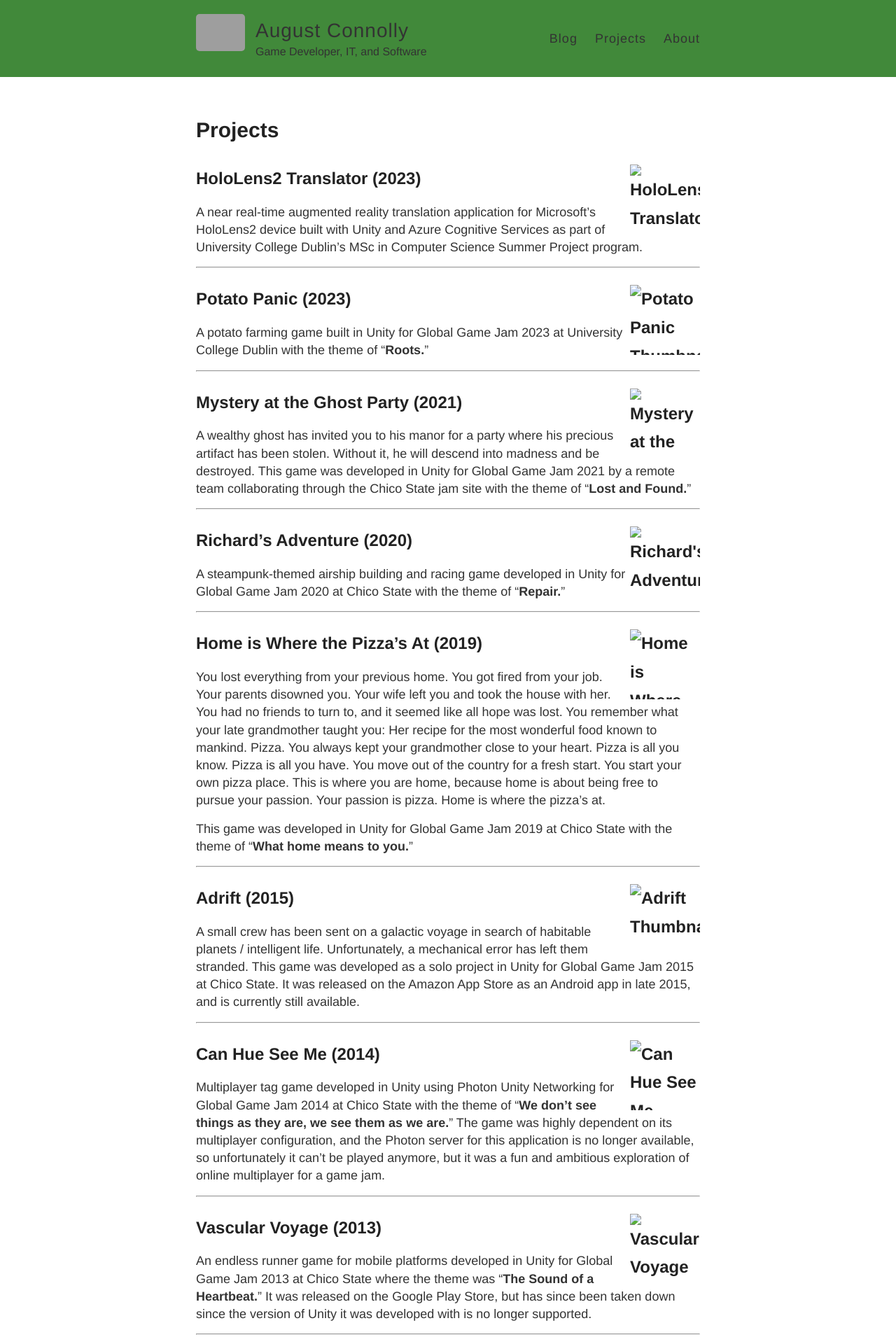
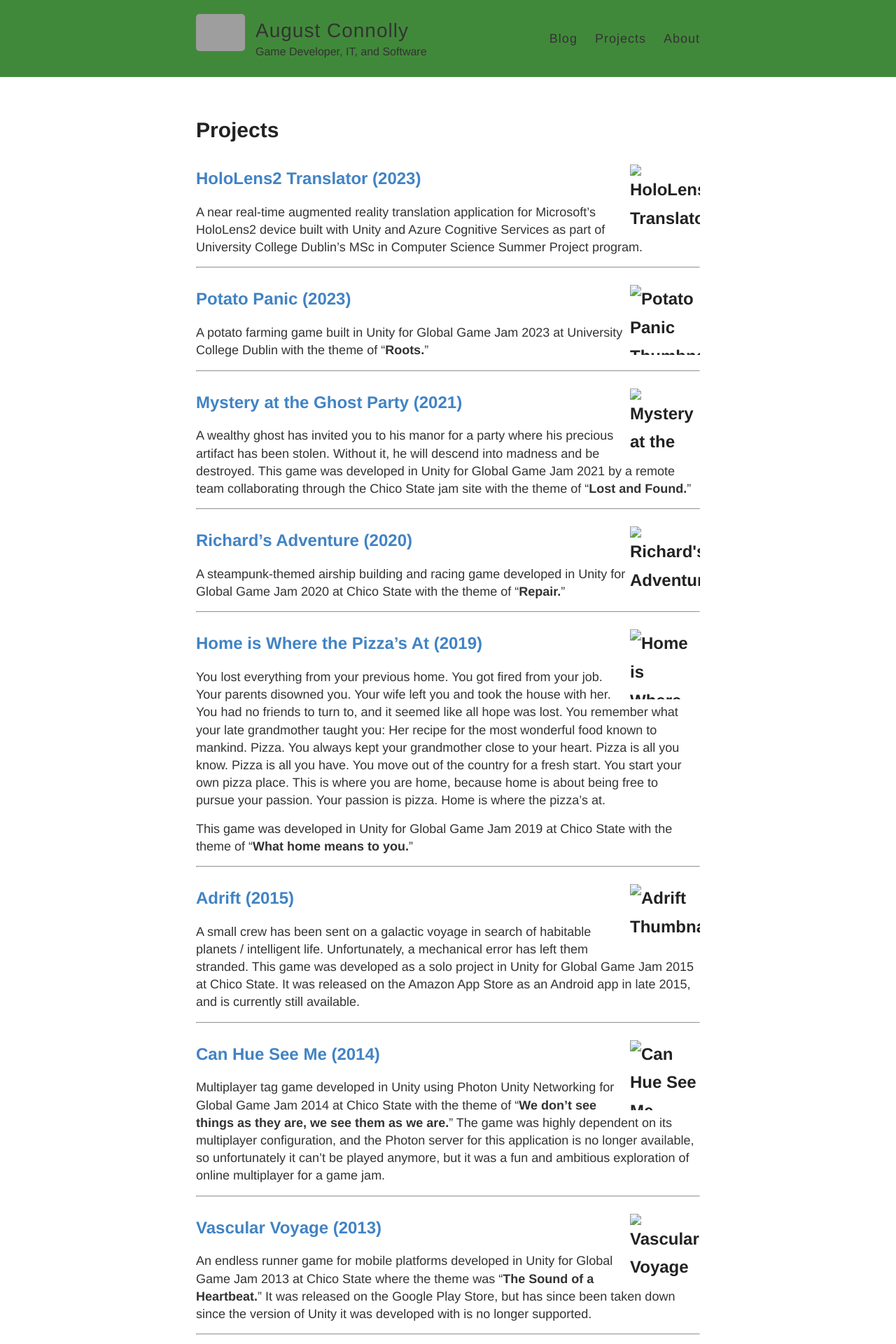
Before and after one commit to aconnolly2/aconnolly2.github.io, a Jekyll site: the page built from projects.md, in a window 1280 px wide. Shown: the top 1920 px of the page at 70% size. Built offline with Jekyll 4.4.1, drawn with Linux system fonts in a browser that asks for light colours; grey boxes are pictures that could not be loaded.

Commit message:
Added project pages and links to them (maybe). Makes a lot of assumptions about templates that I'm not confident about.

```diff
--- a/projects.md
+++ b/projects.md
@@ -4,31 +4,31 @@ title: Projects
 permalink: /projects/
 ---
 
-## HoloLens2 Translator (**2023**) ![HoloLens2 Translator Thumbnail](images/project-thumbnails/LIHTT.jpg){:class="project-thumbnail"}
+## [HoloLens2 Translator (**2023**)]({{ site.baseurl }}/hololens2-translator) ![HoloLens2 Translator Thumbnail](images/project-thumbnails/LIHTT.jpg){:class="project-thumbnail"}
 
 A near real-time augmented reality translation application for Microsoft's HoloLens2 device built with Unity and Azure Cognitive Services as part of University College Dublin's MSc in Computer Science Summer Project program.
 
 ---
 
-## Potato Panic (**2023**) ![Potato Panic Thumbnail](images/project-thumbnails/PotatoPanicT.jpg){:class="project-thumbnail"}
+## [Potato Panic (**2023**)]({{ site.baseurl }}/potato-panic) ![Potato Panic Thumbnail](images/project-thumbnails/PotatoPanicT.jpg){:class="project-thumbnail"}
 
 A potato farming game built in Unity for Global Game Jam 2023 at University College Dublin with the theme of "**Roots.**"
 
 ---
 
-## Mystery at the Ghost Party (**2021**) ![Mystery at the Ghost Party Thumbnail](images/project-thumbnails/MysteryT.jpg){:class="project-thumbnail"}
+## [Mystery at the Ghost Party (**2021**)]({{ site.baseurl }}/mystery-at-the-ghost-party) ![Mystery at the Ghost Party Thumbnail](images/project-thumbnails/MysteryT.jpg){:class="project-thumbnail"}
 
 A wealthy ghost has invited you to his manor for a party where his precious artifact has been stolen. Without it, he will descend into madness and be destroyed. This game was developed in Unity for Global Game Jam 2021 by a remote team collaborating through the Chico State jam site with the theme of "**Lost and Found.**"
 
 ---
 
-## Richard's Adventure (**2020**) ![Richard's Adventure Thumbnail](images/project-thumbnails/RichardsAdventureT.jpg){:class="project-thumbnail"}
+## [Richard's Adventure (**2020**)]({{ site.baseurl }}/richards-adventure) ![Richard's Adventure Thumbnail](images/project-thumbnails/RichardsAdventureT.jpg){:class="project-thumbnail"}
 
 A steampunk-themed airship building and racing game developed in Unity for Global Game Jam 2020 at Chico State with the theme of "**Repair.**"
 
 ---
 
-## Home is Where the Pizza's At (**2019**) ![Home is Where the Pizza's At Thumbnail](images/project-thumbnails/HomeT.jpg){:class="project-thumbnail"}
+## [Home is Where the Pizza's At (**2019**)]({{ site.baseurl }}/home-is-where-the-pizzas-at) ![Home is Where the Pizza's At Thumbnail](images/project-thumbnails/HomeT.jpg){:class="project-thumbnail"}
 
 You lost everything from your previous home. You got fired from your job. Your parents disowned you. Your wife left you and took the house with her. You had no friends to turn to, and it seemed like all hope was lost. You remember what your late grandmother taught you: Her recipe for the most wonderful food known to mankind. Pizza. You always kept your grandmother close to your heart. Pizza is all you know. Pizza is all you have. You move out of the country for a fresh start. You start your own pizza place. This is where you are home, because home is about being free to pursue your passion. Your passion is pizza. Home is where the pizza's at.
 
@@ -36,61 +36,61 @@ This game was developed in Unity for Global Game Jam 2019 at Chico State with th
 
 ---
 
-## Adrift (**2015**) ![Adrift Thumbnail](images/project-thumbnails/AdriftT.jpg){:class="project-thumbnail"}
+## [Adrift (**2015**)]({{ site.baseurl }}/adrift) ![Adrift Thumbnail](images/project-thumbnails/AdriftT.jpg){:class="project-thumbnail"}
 
 A small crew has been sent on a galactic voyage in search of habitable planets / intelligent life. Unfortunately, a mechanical error has left them stranded. This game was developed as a solo project in Unity for Global Game Jam 2015 at Chico State. It was released on the Amazon App Store as an Android app in late 2015, and is currently still available.
 
 ---
 
-## Can Hue See Me (**2014**) ![Can Hue See Me Thumbnail](images/project-thumbnails/chsmT.jpg){:class="project-thumbnail"}
+## [Can Hue See Me (**2014**)]({{ site.baseurl }}/can-hue-see-me) ![Can Hue See Me Thumbnail](images/project-thumbnails/chsmT.jpg){:class="project-thumbnail"}
 
 Multiplayer tag game developed in Unity using Photon Unity Networking for Global Game Jam 2014 at Chico State with the theme of "**We don't see things as they are, we see them as we are.**" The game was highly dependent on its multiplayer configuration, and the Photon server for this application is no longer available, so unfortunately it can't be played anymore, but it was a fun and ambitious exploration of online multiplayer for a game jam.
 
 ---
 
-## Vascular Voyage (**2013**) ![Vascular Voyage Thumbnail](images/project-thumbnails/VascularVoyageT.jpg){:class="project-thumbnail"}
+## [Vascular Voyage (**2013**)]({{ site.baseurl }}/vascular-voyage) ![Vascular Voyage Thumbnail](images/project-thumbnails/VascularVoyageT.jpg){:class="project-thumbnail"}
 
 An endless runner game for mobile platforms developed in Unity for Global Game Jam 2013 at Chico State where the theme was "**The Sound of a Heartbeat.**" It was released on the Google Play Store, but has since been taken down since the version of Unity it was developed with is no longer supported.
 
 ---
 
-## Culture Clash (**2012**) ![Culture Clash Thumbnail](images/project-thumbnails/CultureClashT.jpg){:class="project-thumbnail"}
+## [Culture Clash (**2012**)]({{ site.baseurl }}/culture-clash) ![Culture Clash Thumbnail](images/project-thumbnails/CultureClashT.jpg){:class="project-thumbnail"}
 
 An arcade game featuring a bacterial organism that eats food, avoids viruses, grows, and evolves. Developed as a solo game project in Unity for Ludum Dare in Summer 2012 with the theme, "**Evolution,**" it was released on Kongregate, but eventually fell out of support with the Unity Web Player. This was my first complete Unity project after switching away from UDK and XNA (which was in decline at the time).
 
 ---
 
-## Snake Eyes (**2012**) ![Snake Eyes Thumbnail](images/project-thumbnails/SnakeEyesT.jpg){:class="project-thumbnail"}
+## [Snake Eyes (**2012**)]({{ site.baseurl }}/snake-eyes) ![Snake Eyes Thumbnail](images/project-thumbnails/SnakeEyesT.jpg){:class="project-thumbnail"}
 
 My first game jam project, Snake Eyes was developed in XNA for Global Game Jam 2012 at Chico State where the theme was "**A picture of an Ouroboros**." I was the only programmer in a team of artists, which was a fun experience, as I was getting pelted with incredible artwork faster than I could implement it into the project. The end result was quite different than the initial design due to time constraints, but it was a fantastic learning experience and started my passion for game jams.
 
 ---
 
-## Communists vs Zombies (**2011**) ![CvZ Thumbnail](images/project-thumbnails/CvZT.jpg){:class="project-thumbnail"}
+## [Communists vs Zombies (**2011**)]({{ site.baseurl }}/cvz) ![CvZ Thumbnail](images/project-thumbnails/CvZT.jpg){:class="project-thumbnail"}
 
 CvZ is a mobile tower defense game developed in UDK by Chico State Game Studios. Initially it had been more of a real-time strategy minion/puzzle game, but it pivoted genres late in development after pressure from time constraints came down on the project. I worked as co-lead of the programming team, managing roughly 6 other programmers working across all the other departments in this 60+ person project. At the final release party I was also awarded the Max P. Giganti award for cross-discipline collaboration. (The first non-Max to receive the award). The final product was not as successful as we would have liked, and is difficult to find traces of now that CSGS has shut down the page for it, but it will always be a special project for me.
 
 ---
 
-## Dynamaze (**2010**) ![Dynamaze Thumbnail](images/project-thumbnails/DynamazeT.jpg){:class="project-thumbnail"}
+## [Dynamaze (**2010**)]({{ site.baseurl }}/dynamaze) ![Dynamaze Thumbnail](images/project-thumbnails/DynamazeT.jpg){:class="project-thumbnail"}
 
 Developed in 3D XNA/C# for PC (with dreams of going on the Xbox 360), Dynamaze utilized a modified version of a recursive division maze algorithm. A spaceship travels through mazes that grow progressively larger and more complicated while dodging mines and fighting off swarms of drones, searching for portals to advance to the next level.
 
 ---
 
-## 40 Stories (**2010**) ![40 Stories Thumbnail](images/project-thumbnails/40StoriesT.jpg){:class="project-thumbnail"}
+## [40 Stories (**2010**)]({{ site.baseurl }}/40-stories) ![40 Stories Thumbnail](images/project-thumbnails/40StoriesT.jpg){:class="project-thumbnail"}
 
 A puzzle game developed in UDK by Chico State Game Studios, 40 Stories was submitted to IGF and received a small amount of critical acclaim. I worked on the programming team for this project, focusing on animation programming, gameplay mechanics, and tools for level designers. This was one of my favorite projects, and a game that I'm still proud of, despite it having nearly disappeared from the internet.
 
 ---
 
-## Blotto Box (**2009**) ![Blotto Box Thumbnail](images/project-thumbnails/BlottoBoxT.jpg){:class="project-thumbnail"}
+## [Blotto Box (**2009**)]({{ site.baseurl }}/blotto-box) ![Blotto Box Thumbnail](images/project-thumbnails/BlottoBoxT.jpg){:class="project-thumbnail"}
 
 A hacker themed real-time strategy game developed in GameMaker for my Senior Game Development class. It was originally intended to be developed in XNA in 3D, but we weren't able to learn the technology quick enough for the class's time constraints, so the final result was a refined version of its GameMaker prototype.
 
 ---
 
-## Evil Tech (**2009**) ![Evil Tech Thumbnail](images/project-thumbnails/EvilTechT.jpg){:class="project-thumbnail"}
+## [Evil Tech (**2009**)]({{ site.baseurl }}/evil-tech) ![Evil Tech Thumbnail](images/project-thumbnails/EvilTechT.jpg){:class="project-thumbnail"}
 
 My first game project developed in GameMaker for my Digital Prototyping Game Design class, Evil Tech was a bizarre mashup of various game genres. It opens with a side scrolling beat-em-up, goes into a sort of stealth-based RPG with random encounters, and finishes with a side-scrolling boss battle. While it is wildly inconsistent in theme and story, it still manages to be kind of fun, and I think the boss battle at the end still holds up (unfortunately getting to it is a slog).
 
```
Also changed, not shown: _layouts/project.html (added, +16 -0 lines), about.md (+8 -8 lines), _projects/40-stories.md (added), _projects/adrift.md (added), _projects/blotto-box.md (added), _projects/can-hue-see-me.md (added), _projects/culture-clash.md (added), _projects/cvz.md (added), _projects/dynamaze.md (added), _projects/evil-tech.md (added), _projects/hololens2-translator.md (added), _projects/home-is-where-the-pizzas-at.md (added), _projects/mystery-at-the-ghost-party.md (added), _projects/potato-panic.md (added), 3 more files.
